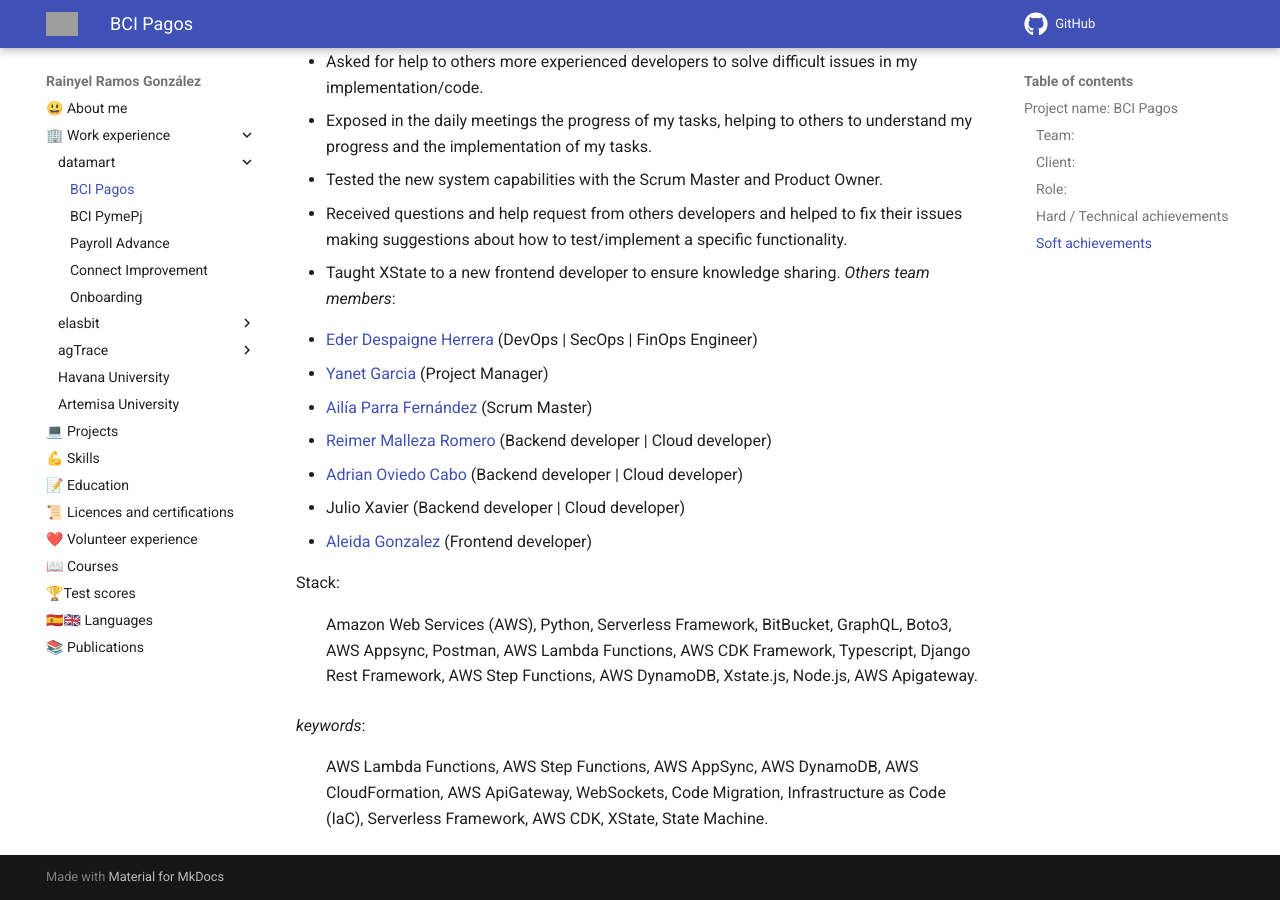
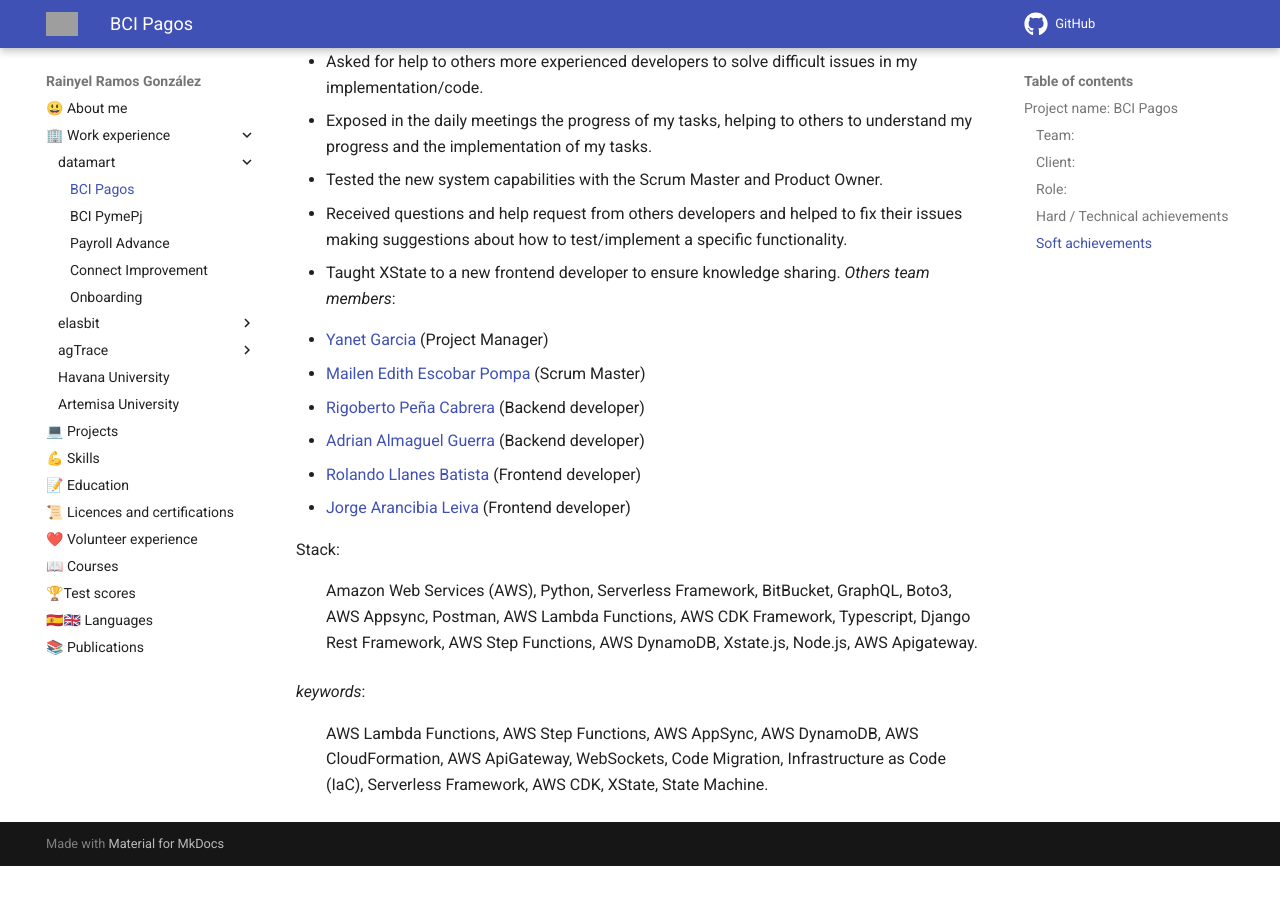
Before and after one commit to rayniel95/rayniel95.github.io, an MkDocs documentation site: the page built from docs/work_experience/datamart/bci_pagos.md, in a window 1280 px wide and 900 px high, scrolled down 1610 px. Built offline with MkDocs 1.6.1 and Material for MkDocs 9.7.7, drawn with Linux system fonts in a browser that asks for light colours; after the commit the page ends 2476 px from its top, so only the background shows below that; grey boxes are pictures that could not be loaded.

Commit message:
docs(datamart): update team members list in BCI Pagos experience

```diff
--- a/docs/work_experience/datamart/bci_pagos.md
+++ b/docs/work_experience/datamart/bci_pagos.md
@@ -47,13 +47,12 @@ My role involved helping implement both platforms. I developed the infrastructur
 - Taught XState to a new frontend developer to ensure knowledge sharing.
 *Others team members*:
 <!-- maybe extend this with more public profiles? -->
-- [Eder Despaigne Herrera](https://cu.linkedin.com/in/eder-despaigne-herrera-4185501b6) (DevOps | SecOps | FinOps Engineer)
 - [Yanet Garcia](https://www.linkedin.com/in/yanetgarciar/) (Project Manager)
-- [Ailía Parra Fernández](https://www.linkedin.com/in/ail%C3%ADa-parra-fern%C3%A1ndez-46a98b250/) (Scrum Master)
-- [Reimer Malleza Romero](https://www.linkedin.com/in/reimer-malleza-romero-88a095238/) (Backend developer | Cloud developer)
-- [Adrian Oviedo Cabo](https://www.linkedin.com/in/adrian-oviedo-779a60362/) (Backend developer | Cloud developer)
-- Julio Xavier (Backend developer | Cloud developer)
-- [Aleida Gonzalez](https://www.linkedin.com/in/aleidagonzalezguerrero/) (Frontend developer)
+- [Mailen Edith Escobar Pompa](https://www.linkedin.com/in/mailen-edith-escobar-pompa-a87707221/) (Scrum Master)
+- [Rigoberto Peña Cabrera](https://www.linkedin.com/in/rigoberto-pe%C3%B1a-cabrera-02424899/) (Backend developer)
+- [Adrian Almaguel Guerra](https://www.linkedin.com/in/aalmaguelg/) (Backend developer)
+- [Rolando Llanes Batista](https://www.linkedin.com/in/rolando-llanes/) (Frontend developer)
+- [Jorge Arancibia Leiva](https://www.linkedin.com/in/jaranci/) (Frontend developer)
 
 Stack:
 : Amazon Web Services (AWS), Python, Serverless Framework, BitBucket, GraphQL, Boto3, AWS Appsync, Postman, AWS Lambda Functions, AWS CDK Framework, Typescript, Django Rest Framework, AWS Step Functions, AWS DynamoDB, Xstate.js, Node.js, AWS Apigateway.
```
